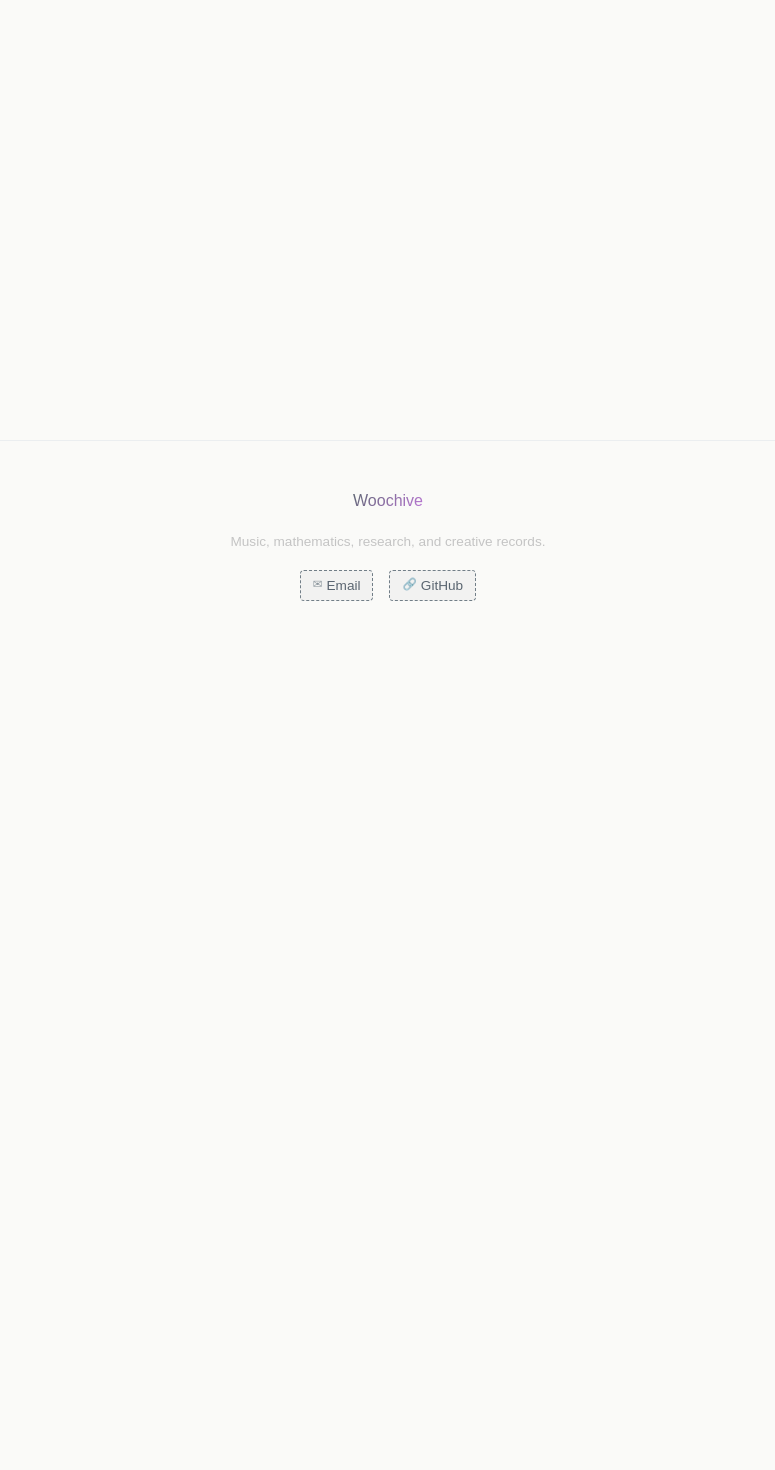
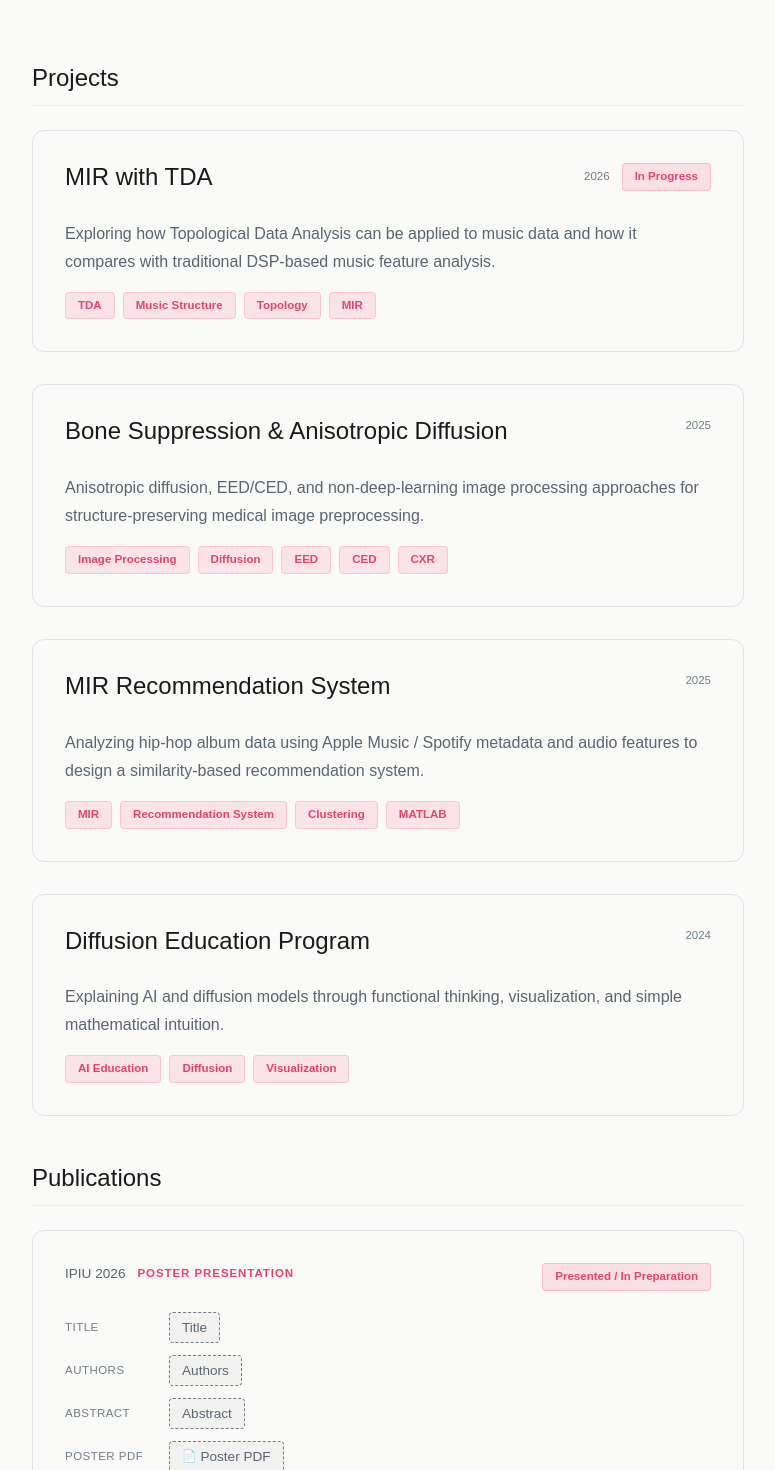
Before and after one commit to sonluos/woochive, a React (Vite) app: page /research in a window 1280 px wide. Shown: the part 360-1830 px from the top of the page, without its empty margins (252-1027 px from the left). Before the commit the page ends 1009 px from the top, so only its background shows below. Built offline with nearby package versions, Linux system fonts and the light colour scheme.

Commit message:
feat: Research page with chronological projects + publications

```diff
--- a/src/components/ResearchCard.tsx
+++ b/src/components/ResearchCard.tsx
@@ -27,7 +27,10 @@
     <article className="research-card">
       <div className="research-card__header">
         <h3 className="research-card__title">{project.title}</h3>
-        {project.status && <StatusBadge status={project.status} />}
+        <div className="research-card__meta">
+          <span className="research-card__year">{project.year}</span>
+          {project.status && <StatusBadge status={project.status} />}
+        </div>
       </div>
 
       <p className="research-card__description">{project.description}</p>
--- a/src/data/research.ts
+++ b/src/data/research.ts
@@ -11,32 +11,37 @@
   ],
   projects: [
     {
-      id: 'mir-recommendation-system',
-      title: 'MIR Recommendation System',
-      description:
-        'A research project analyzing hip-hop album data using Apple Music / Spotify metadata and audio features to design a similarity-based recommendation system.',
-      tags: ['MIR', 'Recommendation System', 'Clustering', 'MATLAB', 'Music Data'],
-    },
-    {
       id: 'mir-with-tda',
       title: 'MIR with TDA',
       description:
-        'A project exploring how Topological Data Analysis can be applied to music data and how it compares with traditional DSP-based music feature analysis.',
-      tags: ['TDA', 'Music Structure', 'Topology', 'MIR', 'S-Curt'],
+        'Exploring how Topological Data Analysis can be applied to music data and how it compares with traditional DSP-based music feature analysis.',
+      tags: ['TDA', 'Music Structure', 'Topology', 'MIR'],
+      year: 2026,
+      status: 'In Progress',
     },
     {
       id: 'bone-suppression-anisotropic-diffusion',
       title: 'Bone Suppression & Anisotropic Diffusion',
       description:
-        'A study on anisotropic diffusion, EED/CED, and non-deep-learning image processing approaches for structure-preserving medical image preprocessing.',
+        'Anisotropic diffusion, EED/CED, and non-deep-learning image processing approaches for structure-preserving medical image preprocessing.',
       tags: ['Image Processing', 'Diffusion', 'EED', 'CED', 'CXR'],
+      year: 2025,
+    },
+    {
+      id: 'mir-recommendation-system',
+      title: 'MIR Recommendation System',
+      description:
+        'Analyzing hip-hop album data using Apple Music / Spotify metadata and audio features to design a similarity-based recommendation system.',
+      tags: ['MIR', 'Recommendation System', 'Clustering', 'MATLAB'],
+      year: 2025,
     },
     {
       id: 'diffusion-education-program',
       title: 'Diffusion Education Program',
       description:
-        'An educational project explaining AI and diffusion models through functional thinking, visualization, and simple mathematical intuition.',
-      tags: ['AI Education', 'Diffusion', 'Visualization', 'Function'],
+        'Explaining AI and diffusion models through functional thinking, visualization, and simple mathematical intuition.',
+      tags: ['AI Education', 'Diffusion', 'Visualization'],
+      year: 2024,
     },
   ],
 };
--- a/src/pages/Research.tsx
+++ b/src/pages/Research.tsx
@@ -1,3 +1,5 @@
+import { researchData } from '../data/research';
+import { ResearchCard } from '../components/ResearchCard';
 import './Research.css';
 
 export default function Research() {
@@ -12,6 +14,19 @@
       </section>
 
       <section className="research__body container">
+        <h2 className="research__subsection-heading">Projects</h2>
+        <div className="research__list">
+          {researchData.projects.map((project) => (
+            <ResearchCard key={project.id} item={project} />
+          ))}
+        </div>
+
+        <h2 className="research__subsection-heading">Publications</h2>
+        <div className="research__list">
+          {researchData.publications.map((entry) => (
+            <ResearchCard key={entry.id} item={entry} />
+          ))}
+        </div>
       </section>
     </main>
   );
--- a/src/types/archive.ts
+++ b/src/types/archive.ts
@@ -58,6 +58,7 @@
   title: string;
   description: string;
   tags: string[];
+  year: number;
   status?: StatusBadgeValue;
   links?: {
     github?: string;
```
